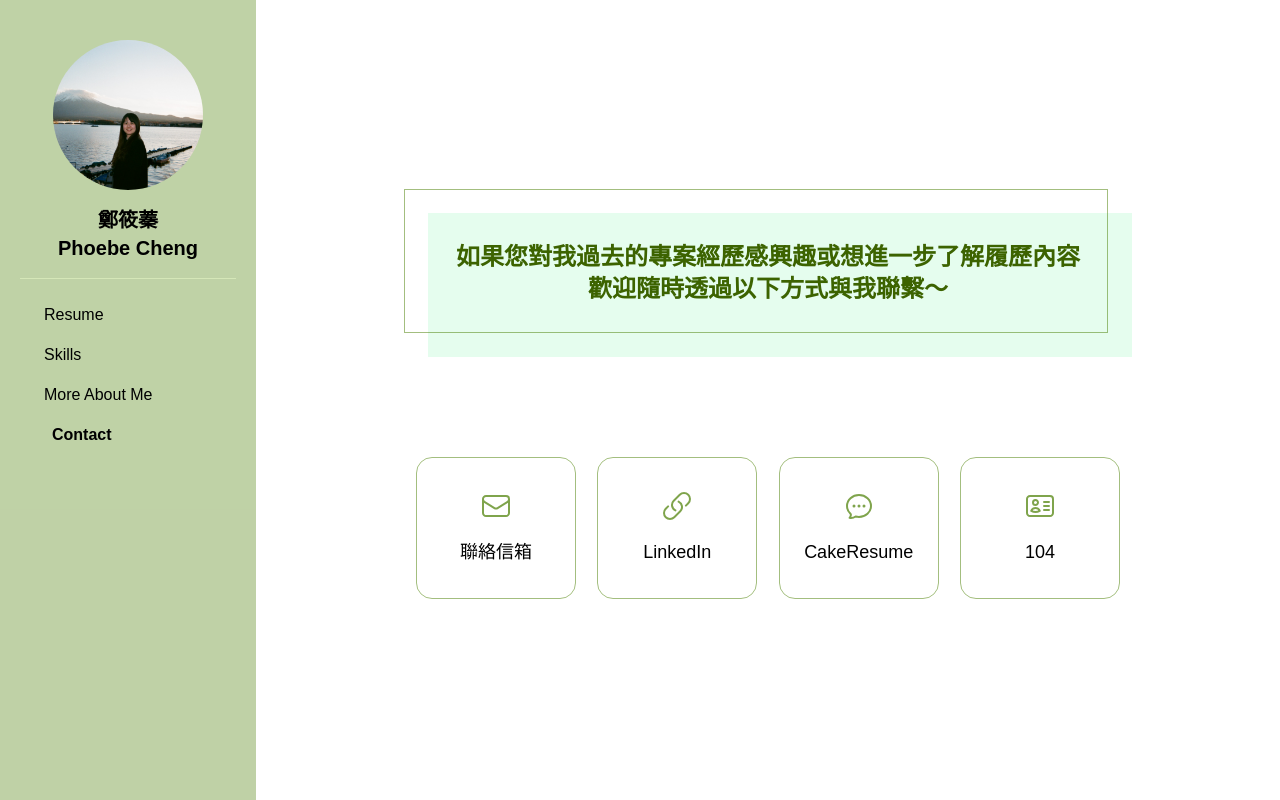
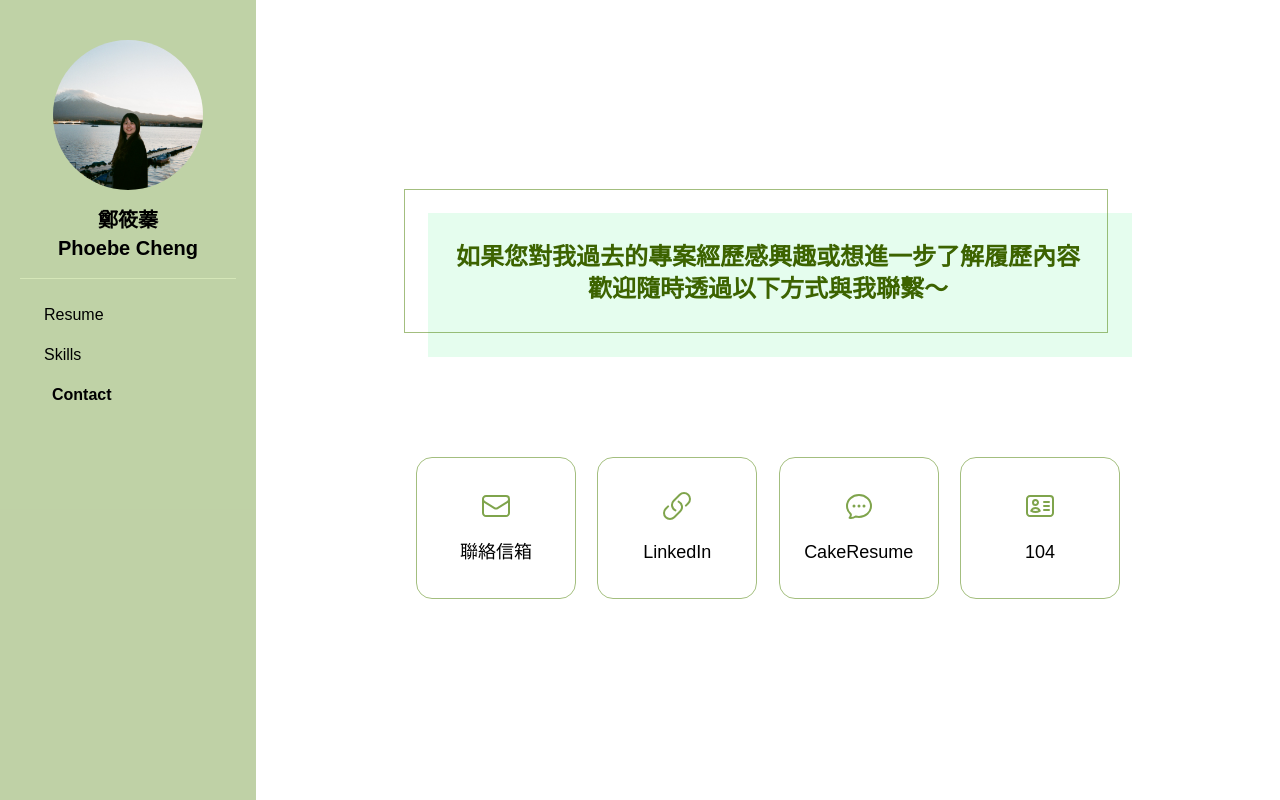
Before and after one commit to phoebe87124/resume, a Next.js app: page /contact in a window 1280 px wide. Built offline with nearby package versions, Linux system fonts and the light colour scheme.

Commit message:
[edit] 先隱藏未完成頁面

```diff
--- a/app/components/app-sidebar-nav.jsx
+++ b/app/components/app-sidebar-nav.jsx
@@ -11,7 +11,7 @@ export default function AppSidebarNav() {
     { title: 'Resume', link: '/' },
     { title: 'Skills', link: '/skills' },
     // { title: 'Side Projects', link: '/side-projects' },
-    { title: 'More About Me', link: '' },
+    // { title: 'More About Me', link: '' },
     { title: 'Contact', link: '/contact' }
   ]
 
```
